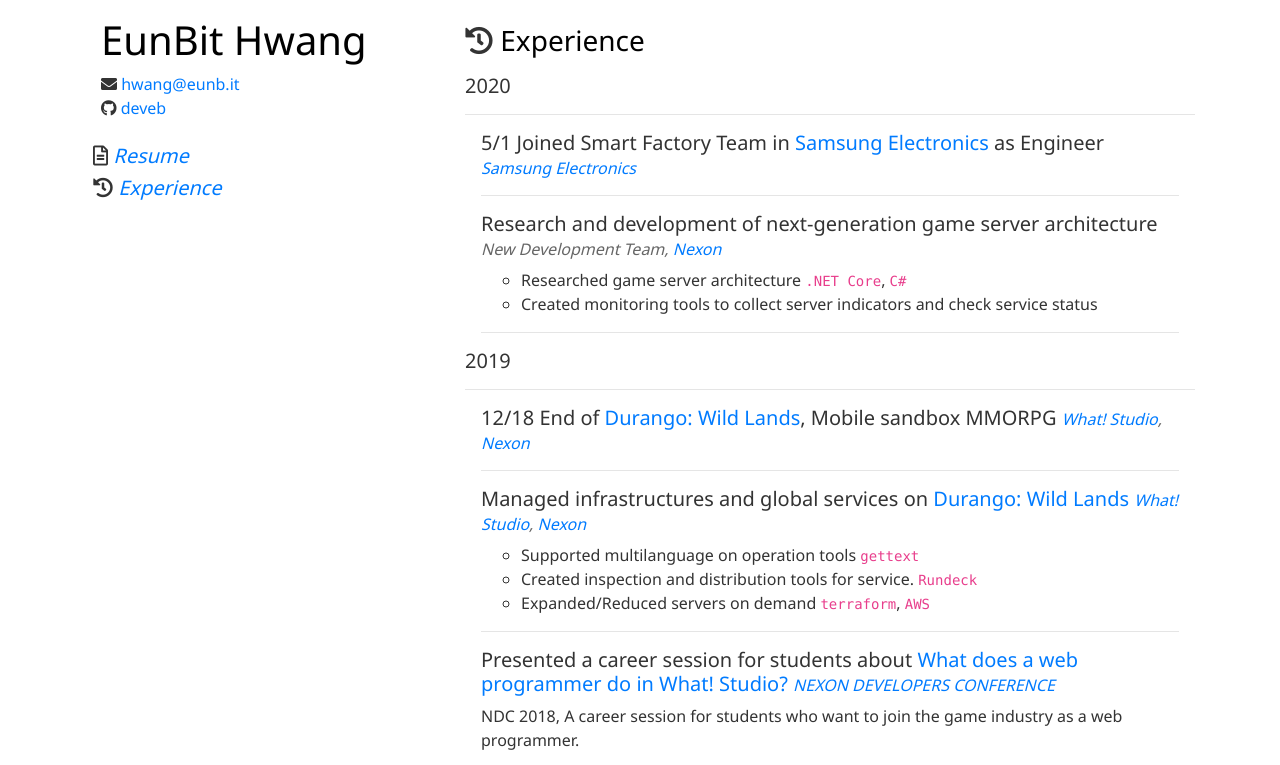
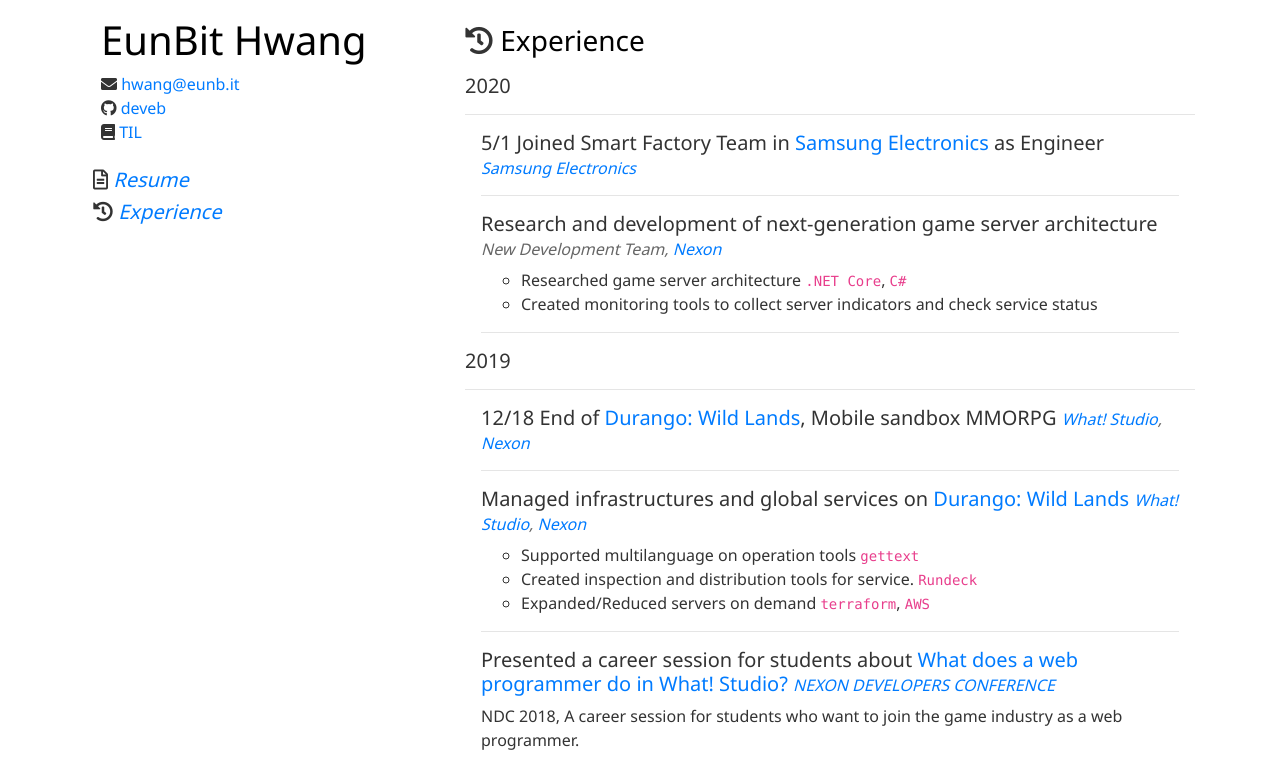
Before and after one commit to deveb/hwang.eunb.it, a plain HTML site: page experience.html in a window 1280 px wide. Shown: the top 765 px of the page. Drawn offline with nearby package versions, Linux system fonts and the light colour scheme.

Commit message:
Add TIL external link

```diff
--- a/experience.html
+++ b/experience.html
@@ -33,6 +33,7 @@
               <!-- <li><i class="fas fa-phone"></i> <a href="tel:821097241021">+82) 10-9724-1021</a></li> -->
               <li><i class="fas fa-envelope"></i> <a href="mailto:hwang@eunb.it">hwang@eunb.it</a></li>
               <li><i class="fab fa-github"></i> <a href="https://github.com/deveb" target="_blank">deveb</a></li>
+              <li><i class="fas fa-book"></i> <a href="https://til.eunb.it" target="_blank">TIL</a></li>
             </ul>
           </div>
           <div class="p-2">
```
Also changed, not shown: index.html (+1 -0 lines).
